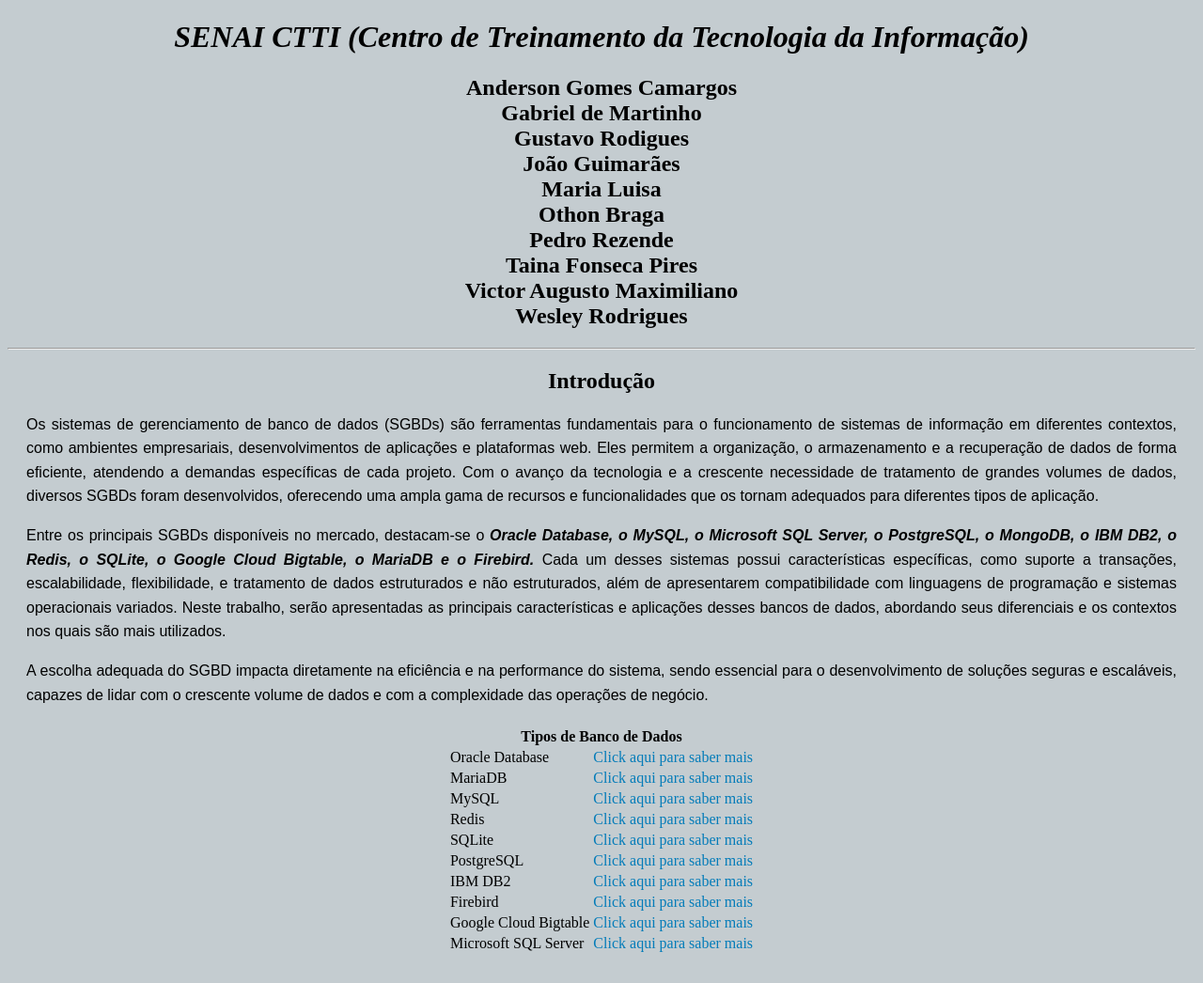
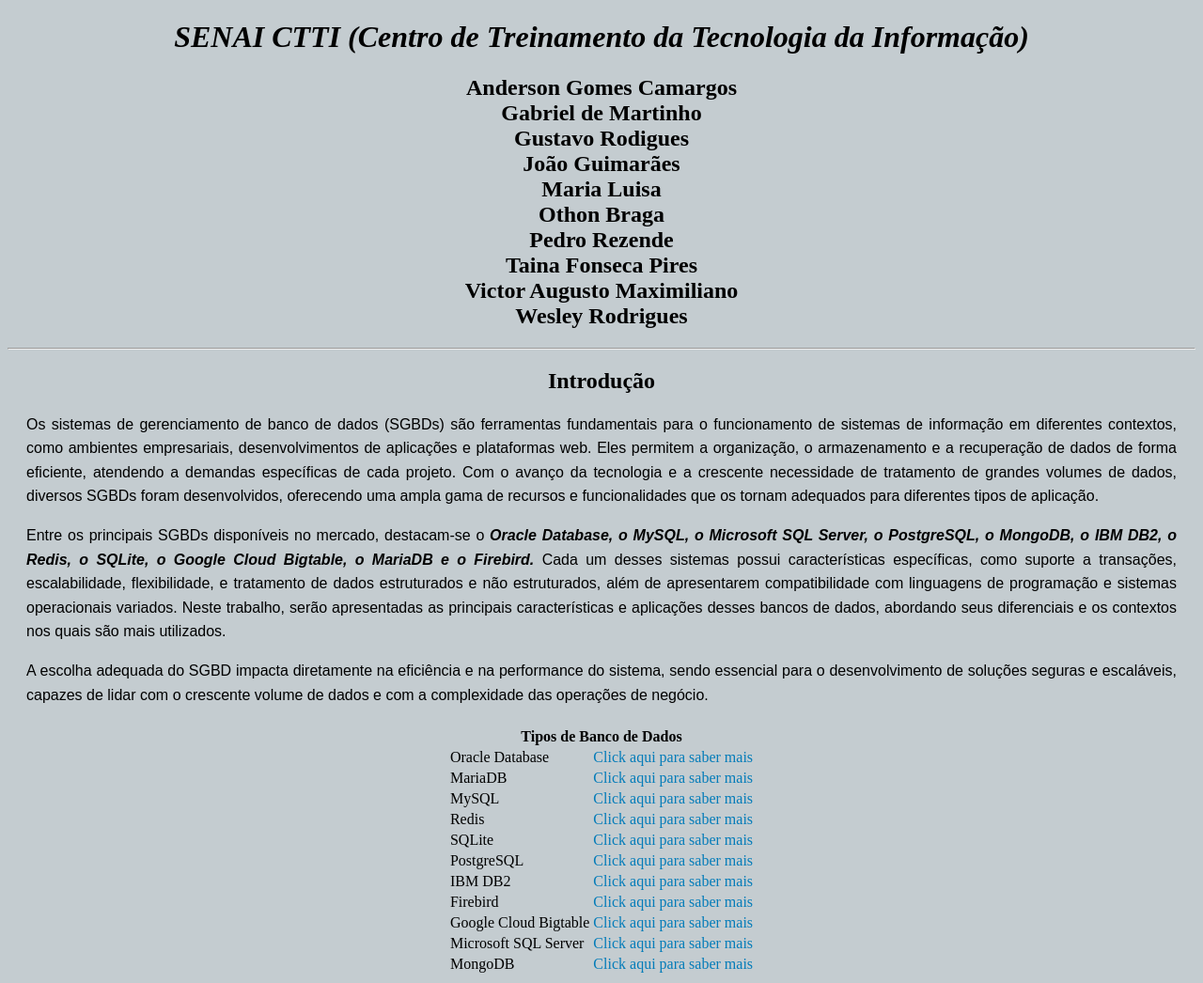
Before and after one commit to DevAndersonG/SA-DB, a plain HTML site: page index.html in a window 1280 px wide. Shown: the whole page at 94% size. Before the commit the page ends 1024 px from the top, so only its background shows below. Drawn offline with Linux system fonts and the light colour scheme.

Commit message:
index.html
Update

```diff
--- a/index.html
+++ b/index.html
@@ -114,6 +114,10 @@
         <tr>
             <td>Microsoft SQL Server</td>
             <td><a href="microsoft-sql-server.html">Click aqui para saber mais</a></td>
+            <tr>
+                <td>MongoDB</td>
+                <td><a href="mongodb.html">Click aqui para saber mais</a></td>
+            </tr>
 
 
     </table>
```
